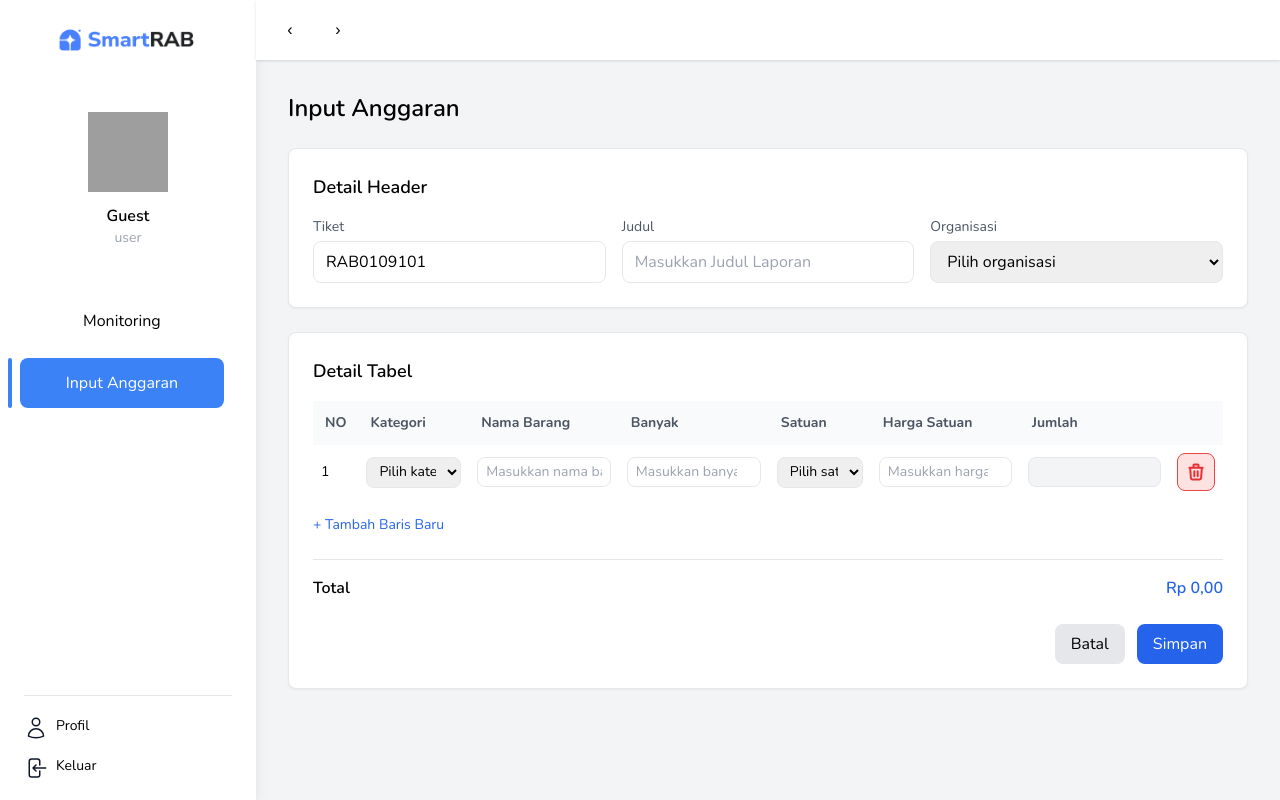
After one commit to nessamm/projek-tugas-akhir, a CodeIgniter app: page /tugas-akhir/input in a window 1280 px wide. The commit adds this page. Run offline with CodeIgniter, Linux system fonts and the light colour scheme; style sheets or scripts are compiled from the project's sources; grey boxes are pictures that could not be loaded.

Commit message:
feat: add input page

```diff
--- a/application/config/routes.php
+++ b/application/config/routes.php
@@ -54,3 +54,4 @@ $route['404_override'] = '';
 $route['translate_uri_dashes'] = FALSE;
 $route['login'] = 'C_Login/login';
 $route['monitoring'] = 'C_Monitoring/index';
+$route['input'] = 'C_Input/index';
--- /dev/null
+++ b/application/controllers/C_Input.php
@@ -0,0 +1,20 @@
+<?php
+defined('BASEPATH') OR exit('No direct script access allowed');
+
+class C_Input extends CI_Controller {
+
+    public function __construct()
+    {
+        parent::__construct();
+        $this->load->helper('url');
+        $this->load->library('form_validation');
+        $this->load->library('session');
+    }
+
+    public function index()
+    {
+        $this->load->view('layout/header');
+        $this->load->view('layout/sidebar');
+        $this->load->view('V_Input');
+    }
+}
--- /dev/null
+++ b/application/views/V_Input.php
@@ -0,0 +1,165 @@
+<!DOCTYPE html>
+<html lang="en">
+<head>
+<meta charset="UTF-8">
+<title>Input Anggaran</title>
+</head>
+
+<body class="bg-gray-100 flex min-h-screen">
+
+<div class="flex-1">
+    <!-- HEADER BAR -->
+    <div class="bg-white shadow px-4 py-3 flex items-center gap-3">
+
+        <button class="w-9 h-9 flex items-center justify-center rounded-lg hover:bg-gray-100">
+            &#8249;
+        </button>
+
+        <button class="w-9 h-9 flex items-center justify-center rounded-lg hover:bg-gray-100">
+            &#8250;
+        </button>
+
+    </div>
+
+    <div class="p-8">
+        <!-- Title -->
+        <h1 class="text-2xl font-semibold mb-6">Input Anggaran</h1>
+
+        <!-- Detail Header -->
+        <div class="bg-white rounded-lg shadow-sm border p-6 mb-6">
+            <h2 class="text-lg font-semibold mb-4">Detail Header</h2>
+
+            <div class="grid grid-cols-3 gap-4">
+
+                <div>
+                    <label class="text-sm text-gray-600">Tiket</label>
+                    <input disable type="text" value="RAB0109101" class="w-full mt-1 border rounded-lg px-3 py-2">
+                </div>
+
+                <div>
+                    <label class="text-sm text-gray-600">Judul</label>
+                    <input type="text"
+                        placeholder="Masukkan Judul Laporan"
+                        class="w-full mt-1 border rounded-lg px-3 py-2">
+                </div>
+
+                <div>
+                    <label class="text-sm text-gray-600">Organisasi</label>
+                    <select class="w-full mt-1 border rounded-lg px-3 py-2">
+                        <option>Pilih organisasi</option>
+                    </select>
+                </div>
+
+            </div>
+        </div>
+
+        <!-- Detail Table -->
+        <div class="bg-white rounded-lg shadow-sm border p-6">
+
+            <h2 class="text-lg font-semibold mb-4">Detail Tabel</h2>
+
+            <div class="overflow-x-auto">
+                <table class="w-full text-sm">
+
+                    <thead class="bg-gray-50">
+                        <tr class="text-gray-600">
+                            <th class="p-3 text-left">NO</th>
+                            <th class="p-3 text-left">Kategori</th>
+                            <th class="p-3 text-left">Nama Barang</th>
+                            <th class="p-3 text-left">Banyak</th>
+                            <th class="p-3 text-left">Satuan</th>
+                            <th class="p-3 text-left">Harga Satuan</th>
+                            <th class="p-3 text-left">Jumlah</th>
+                            <th></th>
+                        </tr>
+                    </thead>
+
+                    <tbody class="divide-y">
+
+                        <!-- Row -->
+                        <tr>
+                            <td class="p-2">1</td>
+
+                            <td class="p-2">
+                                <select class="border rounded-lg px-2 py-1 w-full">
+                                    <option>Pilih kategori</option>
+                                </select>
+                            </td>
+
+                            <td class="p-2">
+                                <input type="text"
+                                    placeholder="Masukkan nama barang"
+                                    class="border rounded-lg px-2 py-1 w-full">
+                            </td>
+
+                            <td class="p-2">
+                                <input type="number"
+                                    placeholder="Masukkan banyak"
+                                    class="border rounded-lg px-2 py-1 w-full">
+                            </td>
+
+                            <td class="p-2">
+                                <select class="border rounded-lg px-2 py-1 w-full">
+                                    <option>Pilih satuan</option>
+                                </select>
+                            </td>
+
+                            <td class="p-2">
+                                <input type="number"
+                                    placeholder="Masukkan harga satuan"
+                                    class="border rounded-lg px-2 py-1 w-full">
+                            </td>
+
+                            <td class="p-2">
+                                <input type="text"
+                                    disabled
+                                    class="border rounded-lg px-2 py-1 w-full bg-gray-100">
+                            </td>
+
+                            <td class="p-2">
+                                <button class="bg-red-100 text-red-600 border border-red-500 px-2 py-2 rounded-lg"><?= file_get_contents(FCPATH . 'assets/icons/trash.svg'); ?></button>
+                            </td>
+                        </tr>
+
+                    </tbody>
+
+                </table>
+            </div>
+
+            <!-- Add Row -->
+            <button class="mt-4 text-blue-600 text-sm font-medium">
+                + Tambah Baris Baru
+            </button>
+
+            <!-- Total -->
+            <div class="flex justify-between items-center mt-6 border-t pt-4">
+
+                <span class="font-semibold">Total</span>
+
+                <span class="text-blue-600 font-semibold">
+                    Rp 0,00
+                </span>
+
+            </div>
+
+            <!-- Action Buttons -->
+            <div class="flex justify-end gap-3 mt-6">
+
+                <button class="px-4 py-2 bg-gray-200 rounded-lg">
+                    Batal
+                </button>
+
+                <button class="px-4 py-2 bg-blue-600 text-white rounded-lg">
+                    Simpan
+                </button>
+
+            </div>
+
+        </div>
+    </div>
+
+
+</div>
+
+</body>
+</html>
--- a/application/views/layout/sidebar.php
+++ b/application/views/layout/sidebar.php
@@ -18,7 +18,7 @@
         <p class="font-semibold">
             <?= $this->session->userdata('fullname') ? $this->session->userdata('fullname') : 'Guest'; ?>
         </p>
-        <span class="text-sm text-gray-400">user</span>
+        <span class="text-sm text-gray-400"><?= $this->session->userdata('role') == 1 ? 'admin' : 'user'; ?></span>
 
     </div>
 
@@ -35,7 +35,7 @@
         <!-- Input Anggaran -->
         <div class="menu-item flex gap-2 pr-6 cursor-pointer h-[50px]" style="height: 50px;">
             <div class="indicator w-1 rounded-lg transition-all duration-300"></div>
-            <a href="#"
+            <a href="<?= site_url('input'); ?>"
                class="menu-link flex items-center justify-center w-full px-4 rounded-lg transition-all duration-300 hover:bg-gray-100">
                 Input Anggaran
             </a>
```
Also changed, not shown: application/views/V_Monitoring.php (+15 -4 lines).
